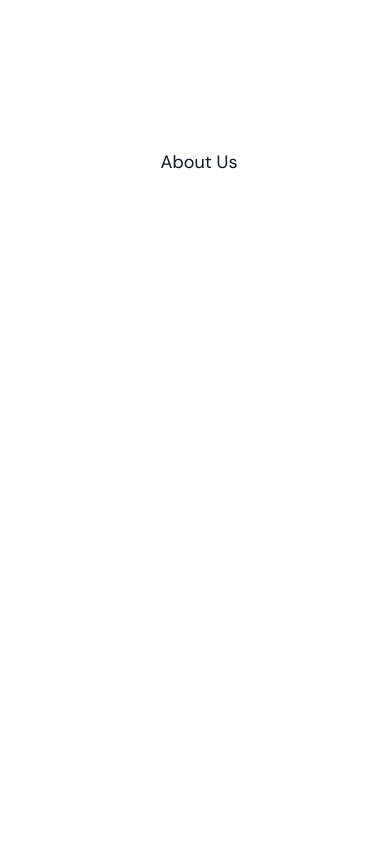
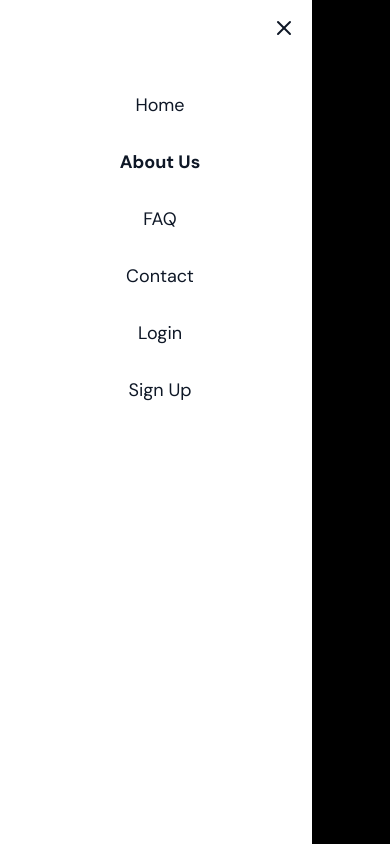
Before and after one commit to Nnenna-udefi/bulk_sms, a Next.js app: page /about_us in a window 390 px wide. Both pictures are taken after a click on the element 346 px from the left and 28 px from the top of the page. Shown: the top 844 px of the page. Built offline with nearby package versions, Linux system fonts and the light colour scheme.

Commit message:
feat: added mobile menu

```diff
--- a/app/about_us/page.tsx
+++ b/app/about_us/page.tsx
@@ -7,11 +7,13 @@ const About = () => {
   return (
     <div className="bg-[#fff6f3] text-[#0e1726] px-12 md:px-24 py-16 md:py-24 flex flex-col-reverse md:flex-col gap-6 justify-between">
       <div className="flex flex-col gap-2 py-4">
+        <p>We believe communication should be simple, fast, and dependable.</p>
         <p>
-          We believe communication should be simple, fast, and dependable. Our
-          platform was built to help businesses connect with their audience
-          without barriers, whether it's sending alerts, promotions, reminders,
-          or critical updates.
+          Our platform was built to help businesses connect with their audience
+          without barriers, whether it's{" "}
+          <em className="font-bold">
+            sending alerts, promotions, reminders, or critical updates.
+          </em>
         </p>
         <p>
           We combine powerful technology with a user-friendly experience, giving
@@ -20,7 +22,7 @@ const About = () => {
         </p>
         <p>
           From small businesses to large organizations, we are committed to
-          helping you stay connected to what matters most—your people.
+          helping you stay connected to what matters most — your people.
         </p>
       </div>
       <div className="rounded-2xl">
--- a/component/nav.tsx
+++ b/component/nav.tsx
@@ -76,7 +76,7 @@ const Nav = () => {
               animate={{ x: "0%", opacity: 1 }}
               exit={{ x: "-100%", opacity: 0 }}
               transition={{ duration: 0.3, ease: "easeInOut" }}
-              className="h-screen pt-13 fixed inset-0 w-full bg-white text-body z-20"
+              className="h-screen pt-13 fixed inset-0 w-[80%] bg-white text-[#0e1726] z-20"
             >
               <div
                 className="absolute top-4 right-4 cursor-pointer"
@@ -95,8 +95,8 @@ const Nav = () => {
                         onClick={() => handleNavClick(item.link)}
                         className={`${
                           isActive
-                            ? "text-[#0e1726]"
-                            : "text-body hover:text-[#0e1726]"
+                            ? "font-bold"
+                            : "text-[#0e1726] hover:text-[#4f4e4c]"
                         } w-full text-[18px]`}
                       >
                         {item.text}
```
